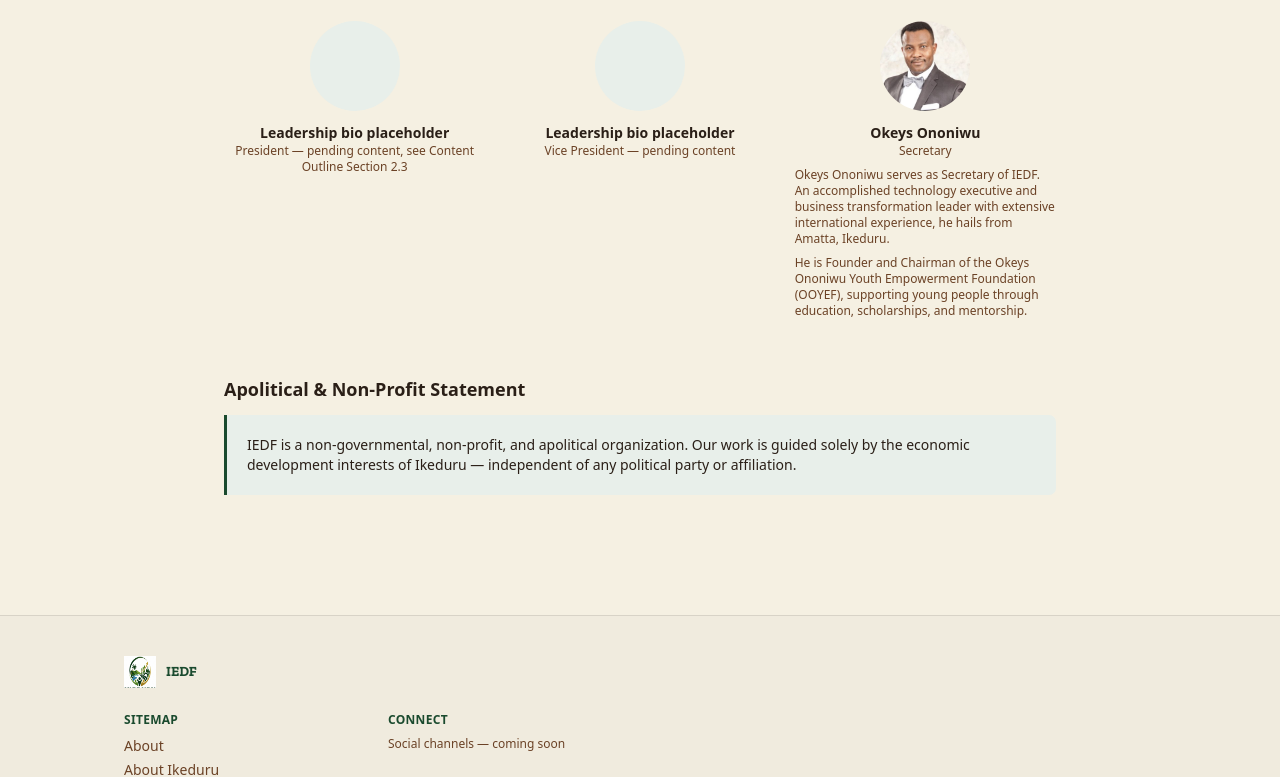
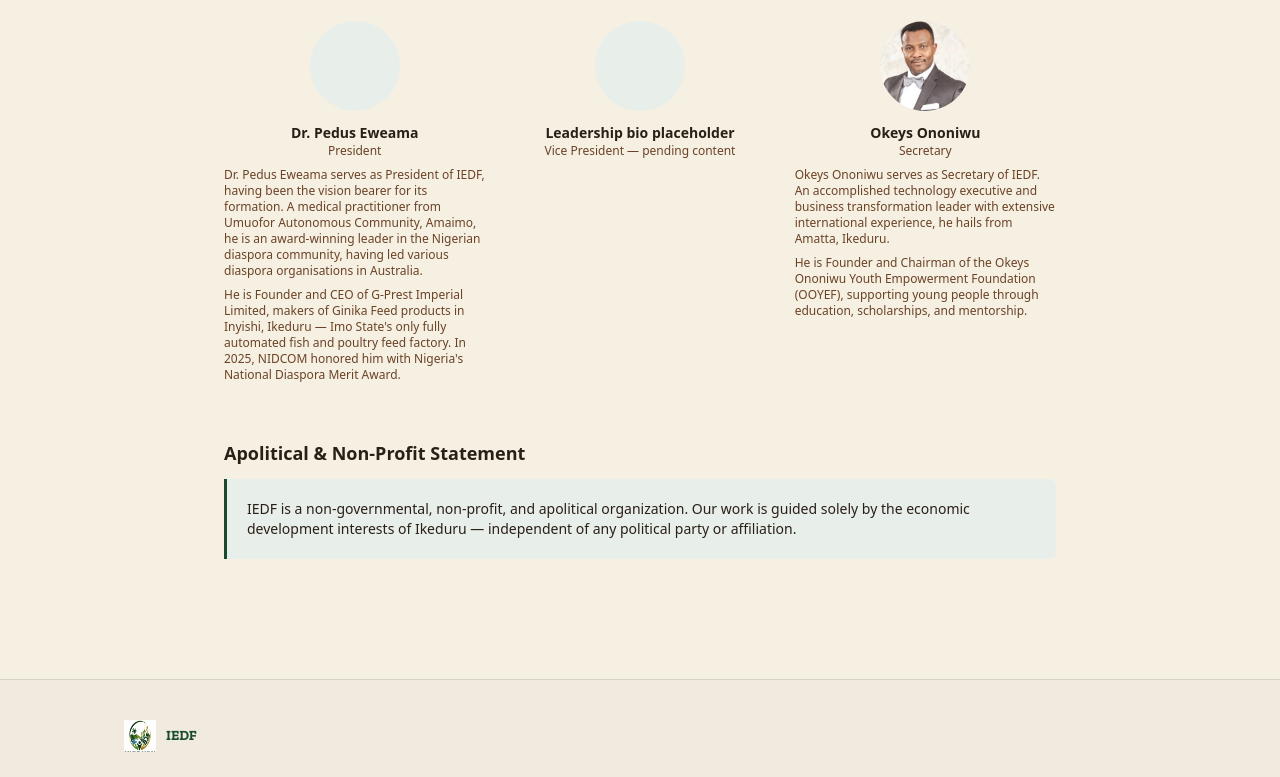
Before and after one commit to Okeys0/iedf-site, a Next.js app: page /en/about in a window 1280 px wide. Shown: the part 888-1665 px from the top of the page. Built offline with nearby package versions, Linux system fonts and the light colour scheme; no server answers.

Commit message:
Add Dr. Pedus Eweama (President) bio to Leadership & Governance

```diff
--- a/app/[locale]/about/page.tsx
+++ b/app/[locale]/about/page.tsx
@@ -19,8 +19,11 @@ type Leader = {
 
 const leaders: Leader[] = [
   {
-    name: "Leadership bio placeholder",
-    role: "President — pending content, see Content Outline Section 2.3",
+    name: "Dr. Pedus Eweama",
+    role: "President",
+    bio: "Dr. Pedus Eweama serves as President of IEDF, having been the vision bearer for its formation. A medical practitioner from Umuofor Autonomous Community, Amaimo, he is an award-winning leader in the Nigerian diaspora community, having led various diaspora organisations in Australia.",
+    bioSecondParagraph:
+      "He is Founder and CEO of G-Prest Imperial Limited, makers of Ginika Feed products in Inyishi, Ikeduru — Imo State's only fully automated fish and poultry feed factory. In 2025, NIDCOM honored him with Nigeria's National Diaspora Merit Award.",
   },
   {
     name: "Leadership bio placeholder",
```
Also changed, not shown: 1 other file (tests, documents, lock files or other folders).
